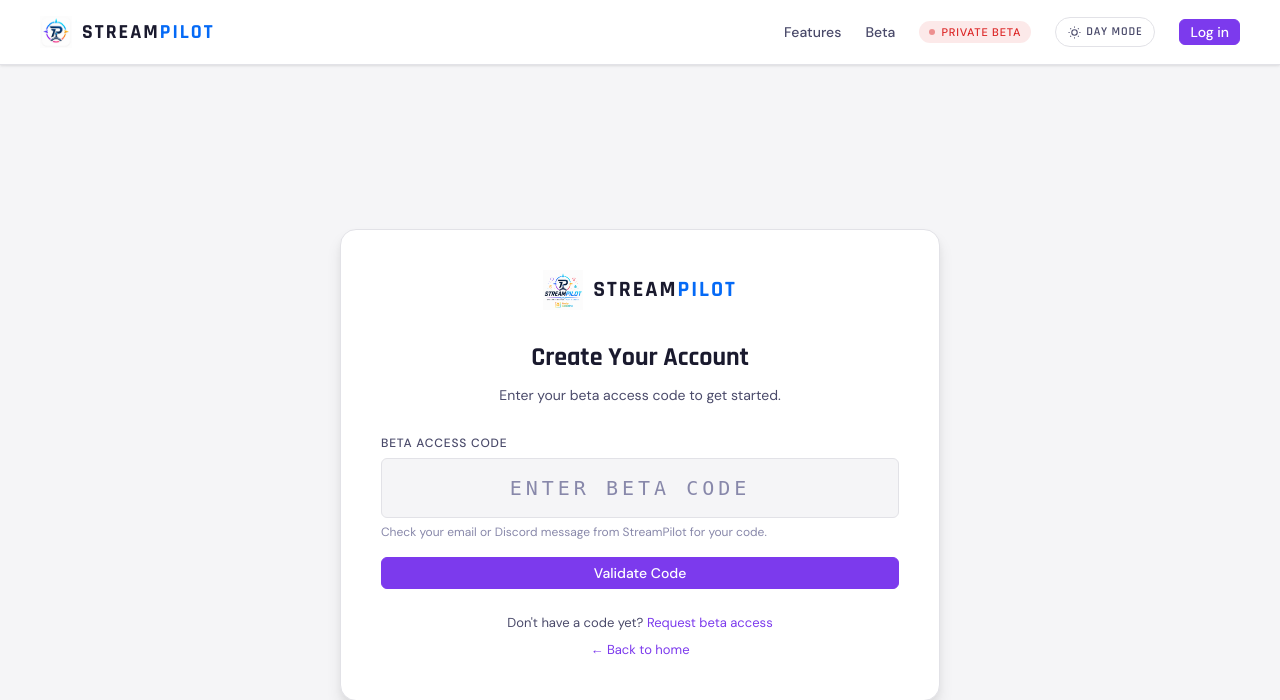
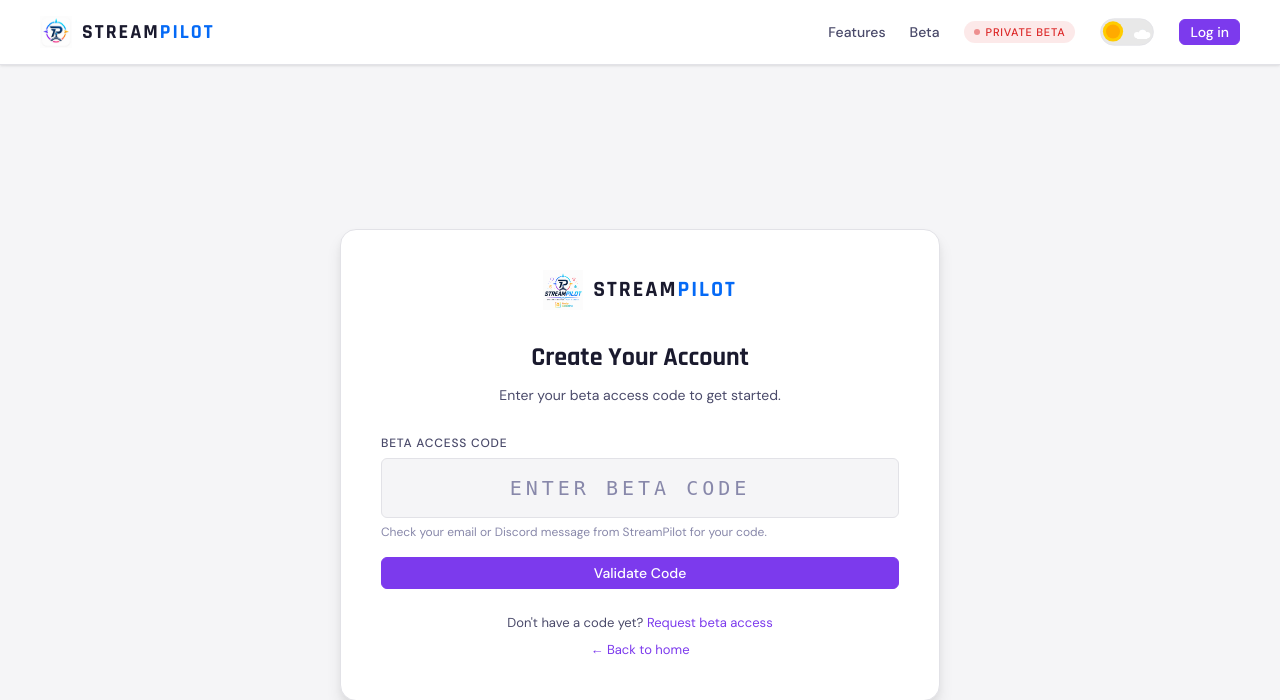
Before and after one commit to AndyCaladine/streampilot, a Flask app: page /join in a window 1280 px wide. Shown: the top 700 px of the page. Run offline with Flask 3, Linux system fonts and the light colour scheme; some libraries are stand-ins or nearby versions.

Commit message:
feat: sun/moon theme toggle on landing nav and login page

```diff
--- a/static/css/components/navigation.css
+++ b/static/css/components/navigation.css
@@ -269,3 +269,63 @@
   background: var(--border);
   margin: 4px 0;
 }
+
+/* ---- Theme switch in user dropdown ----------------------- */
+.user-menu__theme {
+  display: flex;
+  align-items: center;
+  justify-content: space-between;
+  padding: 8px 16px;
+  gap: 12px;
+}
+
+.user-menu__theme-label {
+  display: flex;
+  align-items: center;
+  gap: 8px;
+  font-size: 13px;
+  color: var(--text-secondary);
+}
+
+.theme-switch {
+  position: relative;
+  display: inline-block;
+  width: 56px;
+  height: 28px;
+  cursor: pointer;
+  flex-shrink: 0;
+}
+
+.theme-switch input {
+  opacity: 0;
+  width: 0;
+  height: 0;
+  position: absolute;
+}
+
+.theme-switch svg {
+  width: 56px;
+  height: 28px;
+}
+
+.theme-switch #container,
+.theme-switch #patches,
+.theme-switch #stars,
+.theme-switch #button,
+.theme-switch #sun,
+.theme-switch #moon,
+.theme-switch #cloud {
+  transition: all 0.25s cubic-bezier(0.4, 0, 0.2, 1);
+}
+
+.theme-switch #sun   { opacity: 1; }
+.theme-switch #moon  { opacity: 0; }
+.theme-switch #cloud { opacity: 1; }
+.theme-switch #stars { opacity: 0; }
+
+.theme-switch.dark #container { fill: #2b4360; stroke: #1a2e45; }
+.theme-switch.dark #button    { transform: translate(28px, 2.333px); }
+.theme-switch.dark #sun       { opacity: 0; }
+.theme-switch.dark #moon      { opacity: 1; }
+.theme-switch.dark #cloud     { opacity: 0; }
+.theme-switch.dark #stars     { opacity: 1; }
--- a/static/js/shared/dashboard.js
+++ b/static/js/shared/dashboard.js
@@ -59,6 +59,11 @@ document.addEventListener("DOMContentLoaded", () => {
       userMenuBtn.addEventListener("click", (event) => {
         event.stopPropagation();
         userMenuDropdown.classList.toggle("open");
+      });
+
+      // Stop clicks inside dropdown from closing it
+      userMenuDropdown.addEventListener("click", (event) => {
+        event.stopPropagation();
       });
 
       // Close when clicking outside
--- a/templates/partials/landing_nav.html
+++ b/templates/partials/landing_nav.html
@@ -13,40 +13,58 @@
       <span class="landing-nav__beta-dot"></span>
       Private Beta
     </span>
-    <button class="mode-toggle" id="landingThemeToggle" aria-label="Toggle theme">
-      <span class="mode-toggle__day">
-        <svg viewBox="0 0 24 24" fill="none" stroke="currentColor" stroke-width="2" width="13" height="13">
-          <circle cx="12" cy="12" r="5"/>
-          <line x1="12" y1="1" x2="12" y2="3"/>
-          <line x1="12" y1="21" x2="12" y2="23"/>
-          <line x1="4.22" y1="4.22" x2="5.64" y2="5.64"/>
-          <line x1="18.36" y1="18.36" x2="19.78" y2="19.78"/>
-          <line x1="1" y1="12" x2="3" y2="12"/>
-          <line x1="21" y1="12" x2="23" y2="12"/>
-          <line x1="4.22" y1="19.78" x2="5.64" y2="18.36"/>
-          <line x1="18.36" y1="5.64" x2="19.78" y2="4.22"/>
-        </svg>
-        Day Mode
-      </span>
-      <span class="mode-toggle__night">
-        <svg viewBox="0 0 24 24" fill="none" stroke="currentColor" stroke-width="2" width="13" height="13">
-          <path d="M21 12.79A9 9 0 1111.21 3 7 7 0 0021 12.79z"/>
-        </svg>
-        Night Flight
-      </span>
-    </button>
+    <label class="theme-switch" id="themeToggle" aria-label="Toggle theme">
+      <input type="checkbox" id="themeToggleInput">
+      <svg xmlns="http://www.w3.org/2000/svg" viewBox="0 0 70 36">
+        <rect id="container" x="1" y="1" width="68" height="34" rx="17" ry="17" fill="#e8e8e8" stroke="#e2e2e7" stroke-width="1"/>
+        <g id="stars">
+          <circle cx="18" cy="10" r="1.5" fill="white"/>
+          <circle cx="28" cy="18" r="1" fill="white"/>
+          <circle cx="22" cy="22" r="1" fill="white"/>
+          <circle cx="32" cy="10" r="1" fill="white"/>
+          <circle cx="14" cy="18" r="1" fill="white"/>
+        </g>
+        <g id="patches">
+          <circle cx="48" cy="22" r="3" fill="#ddeeff" opacity="0.5"/>
+          <circle cx="55" cy="16" r="2" fill="#ddeeff" opacity="0.4"/>
+        </g>
+        <g id="cloud">
+          <circle cx="48" cy="22" r="4" fill="white"/>
+          <circle cx="55" cy="20" r="5" fill="white"/>
+          <circle cx="61" cy="22" r="4" fill="white"/>
+          <rect x="48" y="22" width="13" height="5" fill="white"/>
+        </g>
+        <g id="button" transform="translate(2, 2.333)">
+          <circle cx="15" cy="15" r="13" fill="#ffcc00"/>
+          <g id="sun">
+            <circle cx="15" cy="15" r="9" fill="#ffaa00"/>
+          </g>
+          <g id="moon">
+            <circle cx="15" cy="15" r="9" fill="#f5f5f5"/>
+            <circle cx="19" cy="11" r="6" fill="#2b4360"/>
+          </g>
+        </g>
+      </svg>
+    </label>
     <a href="{{ url_for('login') }}" class="btn btn--primary btn--sm">Log in</a>
   </div>
 </nav>
 
 <script>
   (function () {
-    var toggle = document.getElementById("landingThemeToggle");
-    if (!toggle) return;
-    toggle.addEventListener("click", function () {
-      var next = document.documentElement.getAttribute("data-theme") === "dark" ? "light" : "dark";
+    const toggle = document.getElementById("themeToggleInput");
+    const label  = document.getElementById("themeToggle");
+    if (!toggle || !label) return;
+
+    const current = document.documentElement.getAttribute("data-theme") || "light";
+    toggle.checked = current === "dark";
+    label.classList.toggle("dark", current === "dark");
+
+    toggle.addEventListener("change", function () {
+      const next = toggle.checked ? "dark" : "light";
       document.documentElement.setAttribute("data-theme", next);
       localStorage.setItem("sp_theme", next);
+      label.classList.toggle("dark", toggle.checked);
     });
   })();
 </script>
```
Also changed, not shown: static/js/shared/theme.js (+16 -7 lines), templates/dashboard_base.html (+51 -23 lines), templates/index.html (+43 -27 lines). Lines whose indentation alone changed are shown as unchanged.
